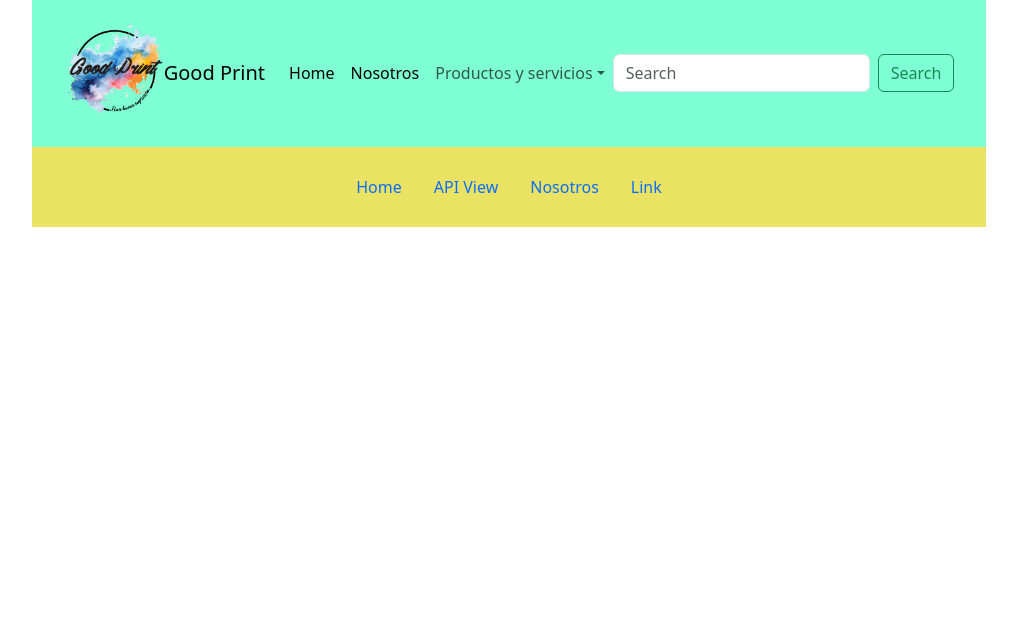
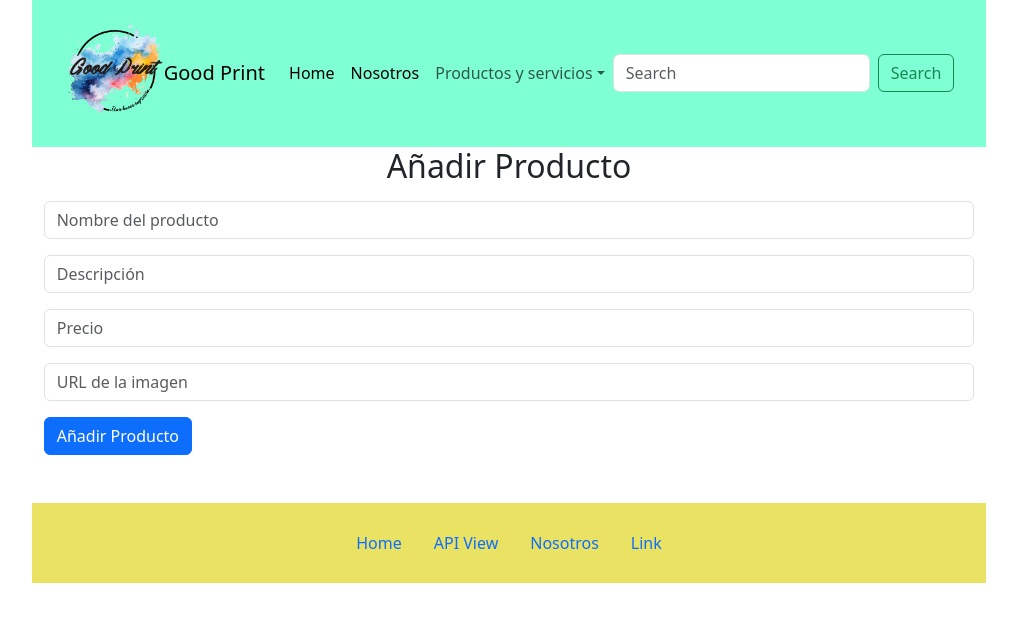
Before and after one commit to Jonayj0/Good-Print, a React (Vite) app in the folder frontend/my-react-app/: page /admin/products/add in a window 1280 px wide. Shown: the top 622 px of the page, without its empty margins (131-1148 px from the left). Built offline with nearby package versions, Linux system fonts and the light colour scheme; no server answers; sample sign-in values are in the browser's storage.

Commit message:
add product view created and ready

```diff
--- a/frontend/my-react-app/src/App.jsx
+++ b/frontend/my-react-app/src/App.jsx
@@ -9,6 +9,7 @@ import ReservationPage from './views/reservationPage';
 import LoginView from './views/loginView';
 import AdminProducts from './views/adminProducts';
 import ProtectedRoute from './components/ProtectedRoute';
+import AddProduct from './views/addProduct';
 
 function App() {
   return (
@@ -23,6 +24,7 @@ function App() {
           <Route path="/reservar/:id/:name" element={<ReservationPage />} />
           <Route path="/login" element={<LoginView />} />
           <Route path="/admin/products" element={<ProtectedRoute element={AdminProducts} />} />
+          <Route path="/admin/products/add" element={<ProtectedRoute element={AddProduct} />} />
         </Routes>
         <Footer />
       </div>
--- /dev/null
+++ b/frontend/my-react-app/src/views/addProduct.jsx
@@ -0,0 +1,76 @@
+// src/views/AddProduct.jsx
+import { useContext, useState } from "react";
+import { Context } from "../store/AppContext"; // Asegúrate de que la ruta sea correcta
+import { useNavigate } from "react-router-dom"; // Importa useNavigate para redireccionar
+
+function AddProduct() {
+    const { actions } = useContext(Context);
+    const [name, setName] = useState('');
+    const [description, setDescription] = useState('');
+    const [price, setPrice] = useState('');
+    const [imageUrl, setImageUrl] = useState('');
+    const navigate = useNavigate(); // Inicializa useNavigate
+
+    const handleSubmit = async (e) => {
+        e.preventDefault();
+        const productData = {
+            name,
+            description,
+            price,
+            image_url: imageUrl,
+        };
+
+        try {
+            // Llama a la acción para añadir el producto
+            await actions.addProduct(productData);
+            // Redirecciona a la página de administración de productos
+            navigate('/admin/products');
+        } catch (error) {
+            console.error("Error adding product:", error);
+        }
+    };
+
+    return (
+        <div className="add-product-container container">
+            <h2 className="text-center mb-3">Añadir Producto</h2>
+            <form onSubmit={handleSubmit} className="mb-5">
+                <div className="form-group">
+                    <input
+                        type="text"
+                        className="form-control mb-3"
+                        placeholder="Nombre del producto"
+                        value={name}
+                        onChange={(e) => setName(e.target.value)}
+                        required
+                    />
+                    <input
+                        type="text"
+                        className="form-control mb-3"
+                        placeholder="Descripción"
+                        value={description}
+                        onChange={(e) => setDescription(e.target.value)}
+                        required
+                    />
+                    <input
+                        type="number"
+                        className="form-control mb-3"
+                        placeholder="Precio"
+                        value={price}
+                        onChange={(e) => setPrice(e.target.value)}
+                        required
+                    />
+                    <input
+                        type="text"
+                        className="form-control mb-3"
+                        placeholder="URL de la imagen"
+                        value={imageUrl}
+                        onChange={(e) => setImageUrl(e.target.value)}
+                    />
+                </div>
+                <button type="submit" className="btn btn-primary">Añadir Producto</button>
+            </form>
+        </div>
+    );
+}
+
+export default AddProduct;
--- a/frontend/my-react-app/src/views/adminProducts.jsx
+++ b/frontend/my-react-app/src/views/adminProducts.jsx
@@ -2,6 +2,7 @@
 import { useContext, useEffect } from "react";
 import { Context } from "../store/AppContext";
 import CardProductsAdmin from "../components/card-products-admin.jsx";
+import { Link } from "react-router-dom";
 
 function AdminProducts() {
     const { store, actions } = useContext(Context);
@@ -32,6 +33,9 @@ function AdminProducts() {
                     <p>No products available</p>
                 )}
             </section>
+                <button><Link to="/admin/products/add" className="btn btn-primary">
+                Añadir Producto
+                </Link></button>
         </div>
     );
 }
```
